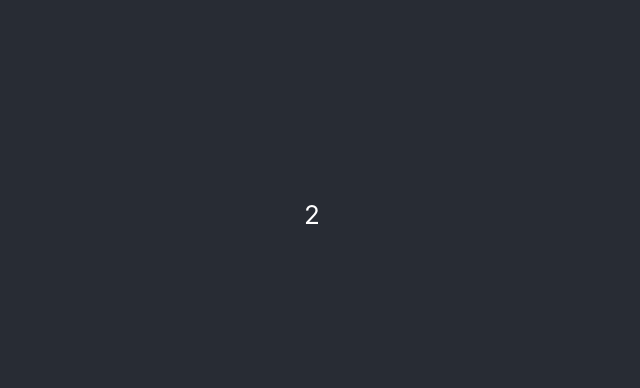
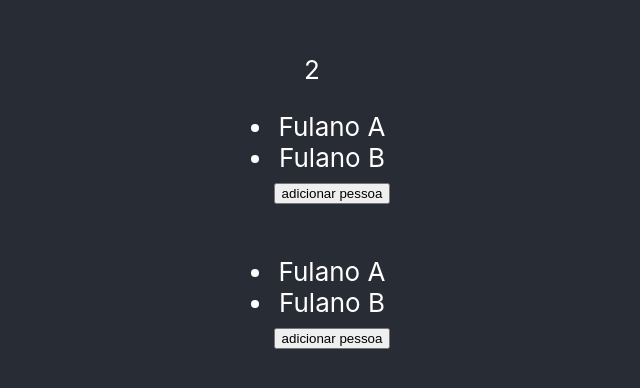
Before and after one commit to DanielAgostinhoSilva/algaworks-erjs, a React (Create React App) app: page / in a window 1280 px wide. Shown: the part 186-574 px from the top of the page, without its empty margins (328-968 px from the left). Built offline with nearby package versions, Linux system fonts and the light colour scheme; the HTML template or start-up script is replaced by a standard one.

Commit message:
feat: 3.4. O estado local dos hooks

```diff
--- a/src/App.tsx
+++ b/src/App.tsx
@@ -1,6 +1,7 @@
 import React from 'react';
 import './App.css';
 import useCounter from "./hooks/useCounter";
+import PeopleList from "./components/PeopleList";
 
 function App() {
 
@@ -10,6 +11,8 @@ function App() {
         <div className="App">
             <header className="App-header">
                 {number}
+                <PeopleList />
+                <PeopleList />
             </header>
         </div>
     );
--- /dev/null
+++ b/src/components/PeopleList.tsx
@@ -0,0 +1,15 @@
+import usePeople from "../hooks/usePeople";
+
+export default function PeopleList() {
+    const {people, addPerson} = usePeople()
+    return <>
+        <ul>
+            {
+                people.map((person, index) => <li key={index}>{person}</li>)
+            }
+            <button onClick={() => addPerson(('Daniel'))}>
+                adicionar pessoa
+            </button>
+        </ul>
+    </>
+}
--- /dev/null
+++ b/src/hooks/usePeople.ts
@@ -0,0 +1,11 @@
+import {useState} from "react";
+
+export default function usePeople() {
+    const [people, setPeople] = useState(['Fulano A', "Fulano B"])
+
+    function addPerson(name: string) {
+        setPeople([...people, name])
+    }
+
+    return {people, addPerson};
+}
```
